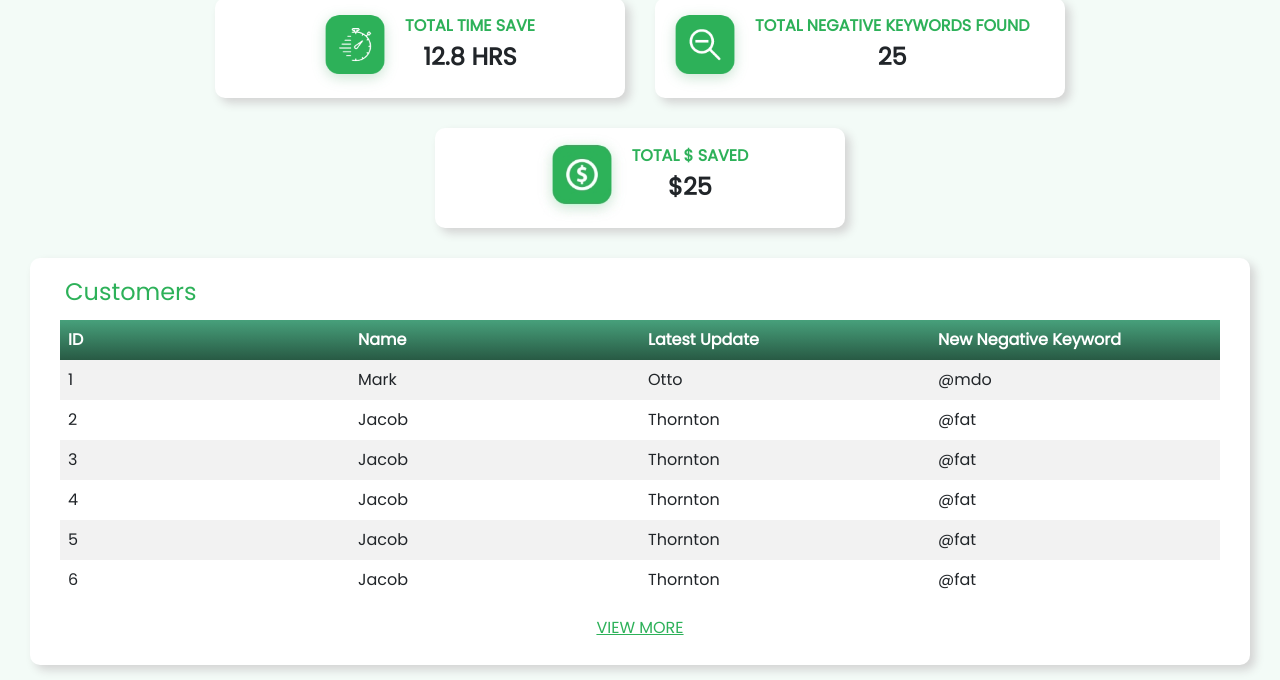
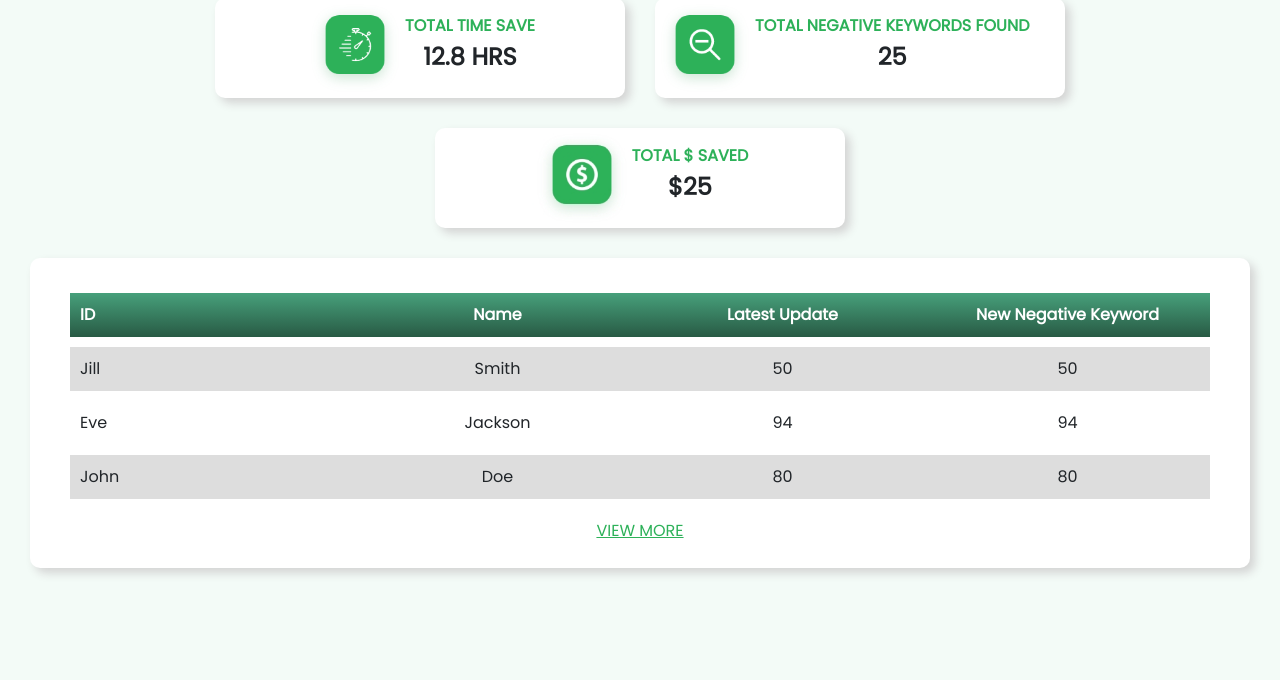
Before and after one commit to Shakib448/client-sqa, a plain HTML site: page index.html in a window 1280 px wide. Shown: the part 145-825 px from the top of the page. After the commit the page ends 800 px from the top, so only its background shows below. Drawn offline with nearby package versions, Linux system fonts and the light colour scheme.

Commit message:
WIP on Table

```diff
--- a/index.html
+++ b/index.html
@@ -119,60 +119,39 @@
       <!-- End -->
       <!-- Section table start -->
         <section class="conatiner-fluid table-responsive sqa__table">
-          <table  class="table table-striped table-hover table-borderless pl-3 pr-3">
-            <h4 class='sqa__table-title'>Customers</h4>
-                <thead class='sqa__table-head'>
-                  <tr>
-                    <th colspan="2">ID</th>
-                    <th colspan="2">Name</th>
-                    <th colspan="2">Latest Update</th>
-                    <th colspan="2">New Negative Keyword</th>
-                  </tr>
-                </thead>
-                <tbody>
-                  <tr>
-                    <td colspan="2">1</td>
-                    <td  colspan="2">Mark</td>
-                    <td colspan="2">Otto</td>
-                    <td colspan="2" >@mdo</td>
+
+          <table style="width:100%">
+              <tr>
+                <th>ID</th>
+                <th>Name</th>
+                <th>Latest Update</th>
+                <th>New Negative Keyword</th>
                   </tr>
                   <tr>
-                    <td  colspan="2">2</td>
-                    <td colspan="2">Jacob</td>
-                    <td colspan="2">Thornton</td>
-                    <td colspan="2">@fat</td>
+                    <td>Jill</td>
+                    <td>Smith</td>
+                    <td>50</td>
+                    <td>50</td>
                   </tr>
                   <tr>
-                    <td  colspan="2">3</td>
-                    <td colspan="2">Jacob</td>
-                    <td colspan="2">Thornton</td>
-                    <td colspan="2">@fat</td>
+                    <td>Eve</td>
+                    <td>Jackson</td>
+                    <td>94</td>
+                    <td>94</td>
                   </tr>
                   <tr>
-                    <td  colspan="2">4</td>
-                    <td colspan="2">Jacob</td>
-                    <td colspan="2">Thornton</td>
-                    <td colspan="2">@fat</td>
+                    <td>John</td>
+                    <td>Doe</td>
+                    <td>80</td>
+                    <td>80</td>
                   </tr>
-                  <tr>
-                    <td  colspan="2">5</td>
-                    <td colspan="2">Jacob</td>
-                    <td colspan="2">Thornton</td>
-                    <td colspan="2">@fat</td>
-                  </tr>
-                  <tr>
-                    <td  colspan="2">6</td>
-                    <td colspan="2">Jacob</td>
-                    <td colspan="2">Thornton</td>
-                    <td colspan="2">@fat</td>
-                  </tr>
-                </tbody>
-              </table>
+                </table>
               <div class="row justify-content-center sqa__viewMore-btn">
                 <button class="sqa__btn"><u class='mt-1'>VIEW MORE</u></button>
               </div>
         </section>
       <!-- End -->
+
     </main>
 
     <!-- Bootstrap JS -->
--- a/sass/style.scss
+++ b/sass/style.scss
@@ -73,6 +73,53 @@ th {
   width: 100px;
 }
 
+table,
+th,
+td {
+  padding: 10px;
+  border-collapse: separate;
+  border-spacing: 0 10px;
+}
+
+th:nth-child(1) {
+  background-image: linear-gradient($topColor, $bottomColor);
+  color: white;
+  padding-right: 10px;
+}
+th:nth-child(2) {
+  background-image: linear-gradient($topColor, $bottomColor);
+  color: white;
+  text-align: center;
+}
+th:nth-child(3) {
+  background-image: linear-gradient($topColor, $bottomColor);
+  text-align: center;
+
+  color: white;
+}
+th:nth-child(4) {
+  background-image: linear-gradient($topColor, $bottomColor);
+  text-align: center;
+  color: white;
+}
+
+td:nth-child(1) {
+  text-align: left;
+}
+td:nth-child(2) {
+  text-align: center;
+}
+td:nth-child(3) {
+  text-align: center;
+}
+td:nth-child(4) {
+  text-align: center;
+}
+
+tr:nth-child(even) {
+  background-color: #dddddd;
+}
+
 @media (min-width: $xxl) {
   .sqa__content-area {
     width: 600px !important;
```
Also changed, not shown: sass/style.css, 1 other file.
